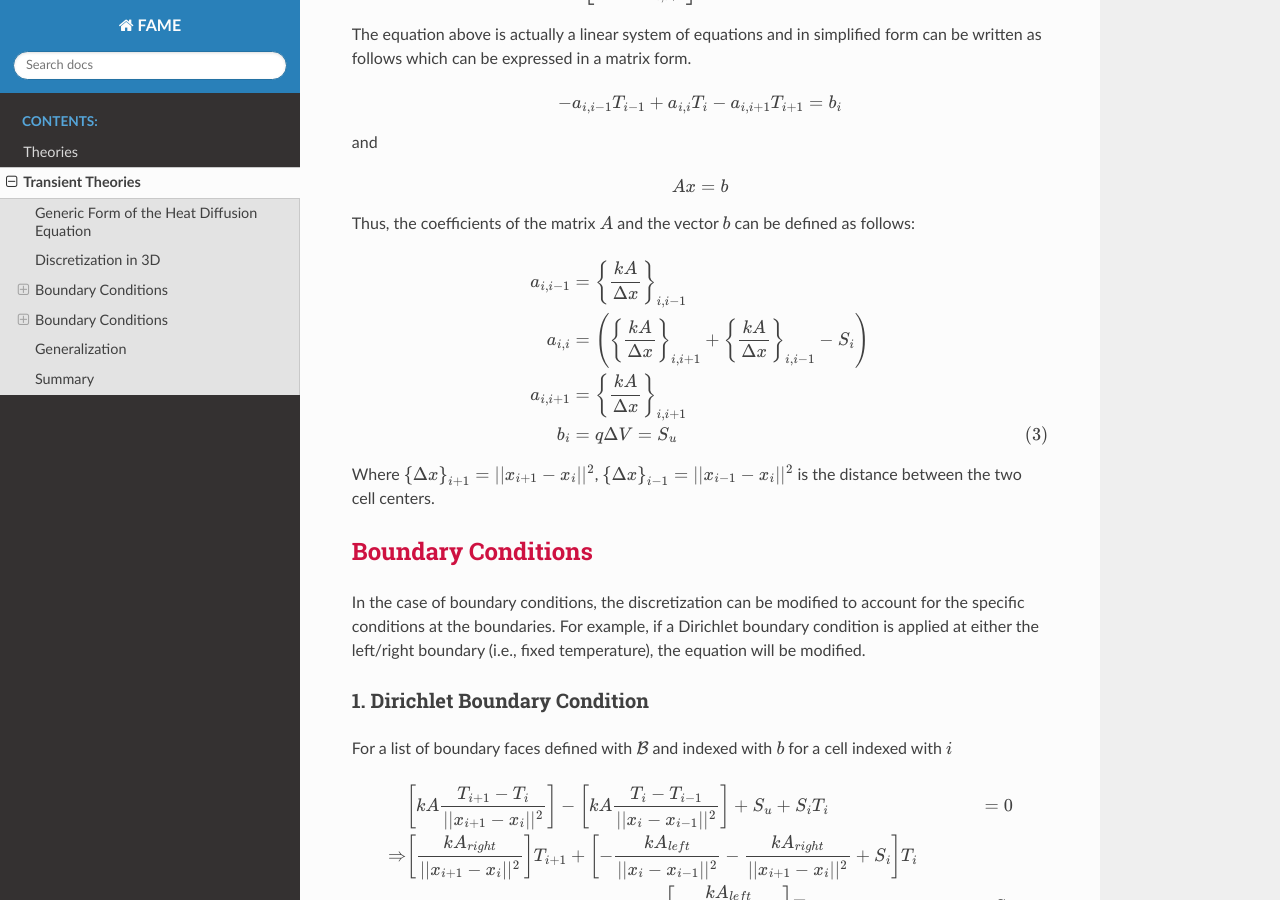
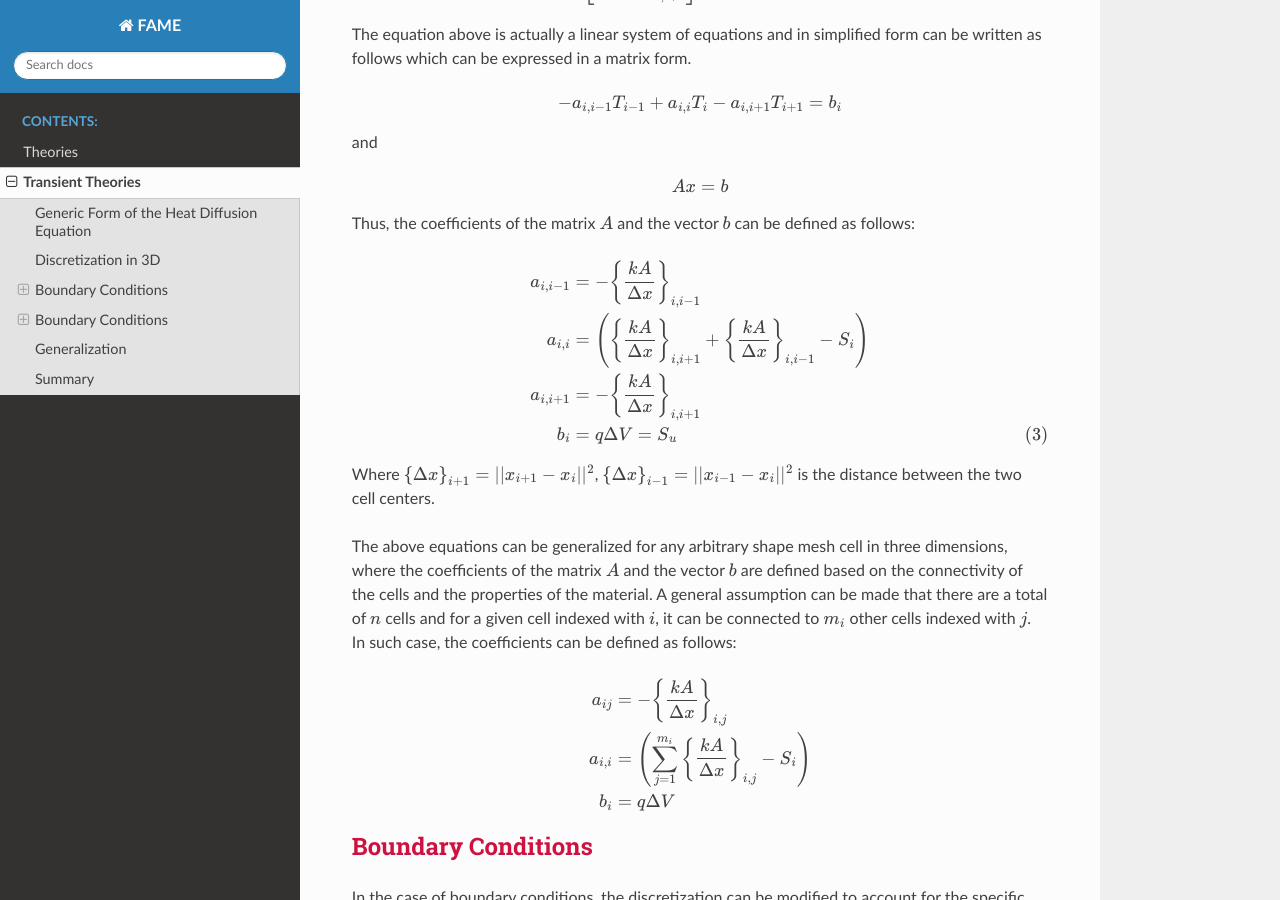
Before and after one commit to neoceph/FAME, a Sphinx documentation site: the page built from docs/source/theories/heatDiffusionTransient.rst, in a window 1280 px wide and 900 px high, scrolled down 2602 px. Built offline with Sphinx 7.4.7 and the Read the Docs theme 3.1.0, drawn with Linux system fonts in a browser that asks for light colours; pages that are not in the unit, such as notebooks, are missing from menus.

Commit message:
debugging 3D heat diffusion

```diff
--- a/docs/source/theories/heatDiffusionTransient.rst
+++ b/docs/source/theories/heatDiffusionTransient.rst
@@ -127,14 +127,23 @@ Thus, the coefficients of the matrix :math:`A` and the vector :math:`b` can be d
     :nowrap:
 
     \begin{align}
-        a_{i, i-1} &= \left\{ \frac{kA}{\Delta x} \right\}_{i, i-1} \notag \\
+        a_{i, i-1} &= -\left\{ \frac{kA}{\Delta x} \right\}_{i, i-1} \notag \\
         a_{i, i} &= \left( \left\{ \frac{kA}{\Delta x} \right\}_{i, i+1} + \left\{ \frac{kA}{\Delta x} \right\}_{i, i-1} - S_i\right) \notag \\
-        a_{i, i+1} &= \left\{ \frac{kA}{\Delta x} \right\}_{i, i+1} \notag \\
+        a_{i, i+1} &= -\left\{ \frac{kA}{\Delta x} \right\}_{i, i+1} \notag \\
         b_i &= q \Delta V = S_u
     \label{eq:matrixCoefficients}
     \end{align}
 
 Where :math:`\left\{\Delta x\right\}_{i+1} = ||x_{i+1} - x_i||^2`, :math:`\left\{\Delta x\right\}_{i-1} = ||x_{i-1} - x_i||^2` is the distance between the two cell centers.
+
+The above equations can be generalized for any arbitrary shape mesh cell in three dimensions, where the coefficients of the matrix :math:`A` and the vector :math:`b` are defined based on the connectivity of the cells and the properties of the material. A general assumption can be made that there are a total of :math:`n` cells and for a given cell indexed with :math:`i`, it can be connected to :math:`m_i` other cells indexed with :math:`j`. In such case, the coefficients can be defined as follows:
+
+.. math::
+    \begin{aligned}
+        a_{ij} &= -\left\{ \frac{kA}{\Delta x} \right\}_{i, j} \notag \\
+        a_{i, i} &= \left( \sum_{j=1}^{m_{i}} \left\{ \frac{kA}{\Delta x} \right\}_{i, j} - S_i\right) \notag \\
+        b_i &= q \Delta V
+    \end{aligned}
 
 Boundary Conditions
 ---------------------
```
Also changed, not shown: 3 other files.
